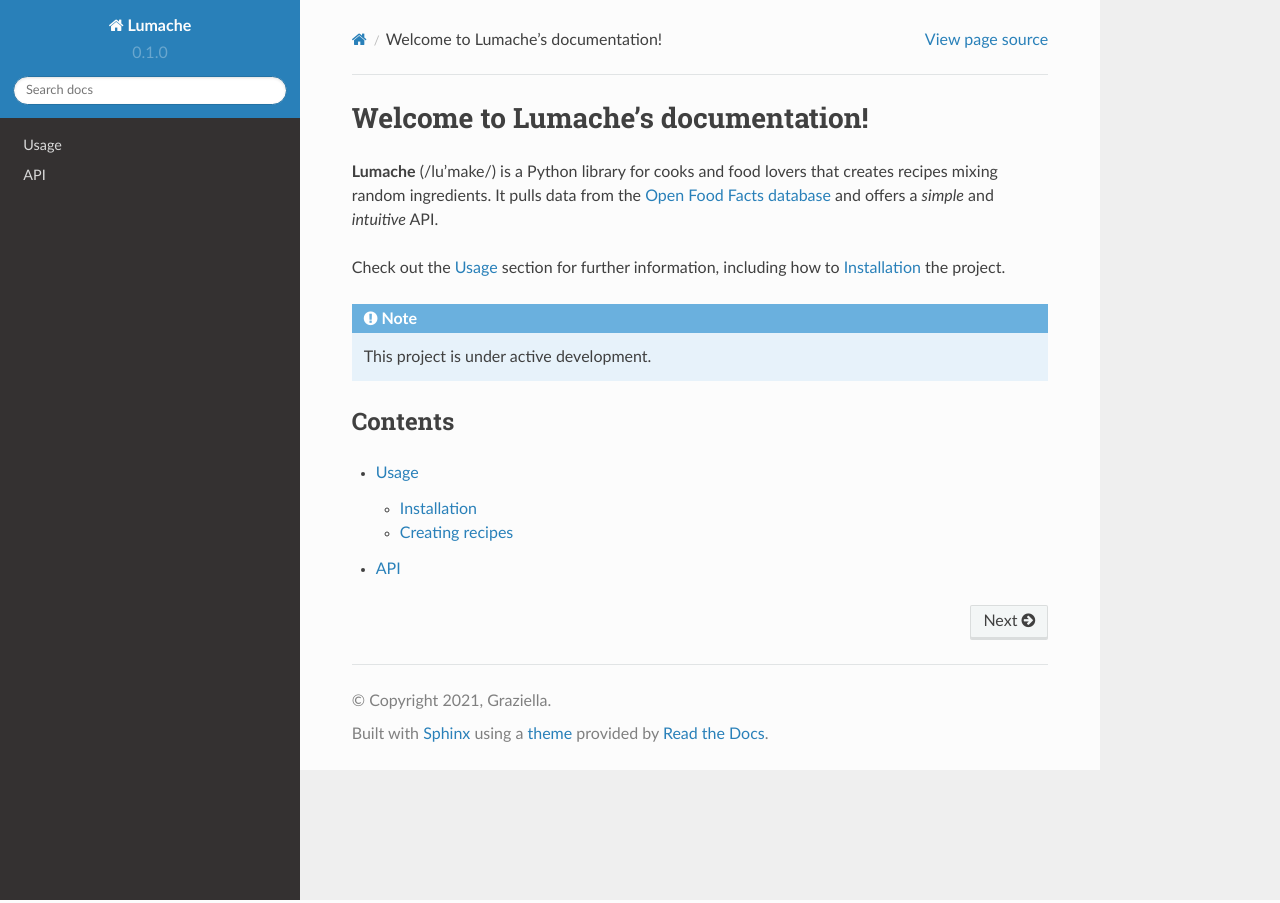
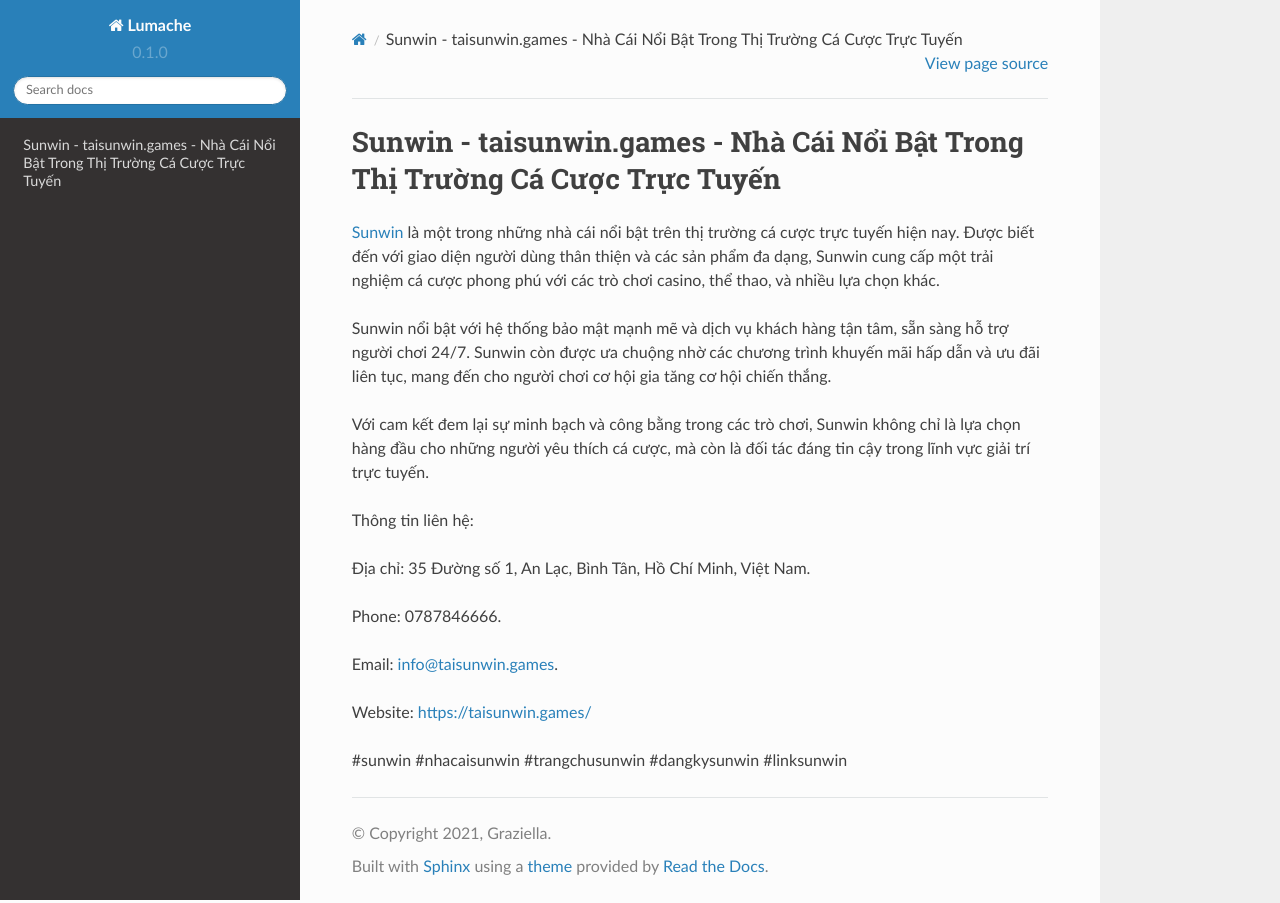
Before and after one commit to srphamkhuongduy77/taisunwingames, a Sphinx documentation site: the page built from docs/source/index.rst, in a window 1280 px wide. Built offline with Sphinx 7.4.7 and the Read the Docs theme 2.0.0, drawn with Linux system fonts in a browser that asks for light colours.

Commit message:
Update index.rst

```diff
--- a/docs/source/index.rst
+++ b/docs/source/index.rst
@@ -1,22 +1,20 @@
-Welcome to Lumache's documentation!
+Sunwin - taisunwin.games - Nhà Cái Nổi Bật Trong Thị Trường Cá Cược Trực Tuyến
 ===================================
 
-**Lumache** (/lu'make/) is a Python library for cooks and food lovers
-that creates recipes mixing random ingredients.
-It pulls data from the `Open Food Facts database <https://world.openfoodfacts.org/>`_
-and offers a *simple* and *intuitive* API.
+`Sunwin <https://taisunwin.games/>`_ là một trong những nhà cái nổi bật trên thị trường cá cược trực tuyến hiện nay. Được biết đến với giao diện người dùng thân thiện và các sản phẩm đa dạng, Sunwin cung cấp một trải nghiệm cá cược phong phú với các trò chơi casino, thể thao, và nhiều lựa chọn khác.
 
-Check out the :doc:`usage` section for further information, including
-how to :ref:`installation` the project.
+Sunwin nổi bật với hệ thống bảo mật mạnh mẽ và dịch vụ khách hàng tận tâm, sẵn sàng hỗ trợ người chơi 24/7. Sunwin còn được ưa chuộng nhờ các chương trình khuyến mãi hấp dẫn và ưu đãi liên tục, mang đến cho người chơi cơ hội gia tăng cơ hội chiến thắng.
 
-.. note::
+Với cam kết đem lại sự minh bạch và công bằng trong các trò chơi, Sunwin không chỉ là lựa chọn hàng đầu cho những người yêu thích cá cược, mà còn là đối tác đáng tin cậy trong lĩnh vực giải trí trực tuyến.
 
-   This project is under active development.
+Thông tin liên hệ:
 
-Contents
---------
+Địa chỉ: 35 Đường số 1, An Lạc, Bình Tân, Hồ Chí Minh, Việt Nam.
 
-.. toctree::
+Phone: 0787846666.
 
-   usage
-   api
+Email: info@taisunwin.games.
+
+Website: https://taisunwin.games/
+
+#sunwin #nhacaisunwin #trangchusunwin #dangkysunwin #linksunwin
```
